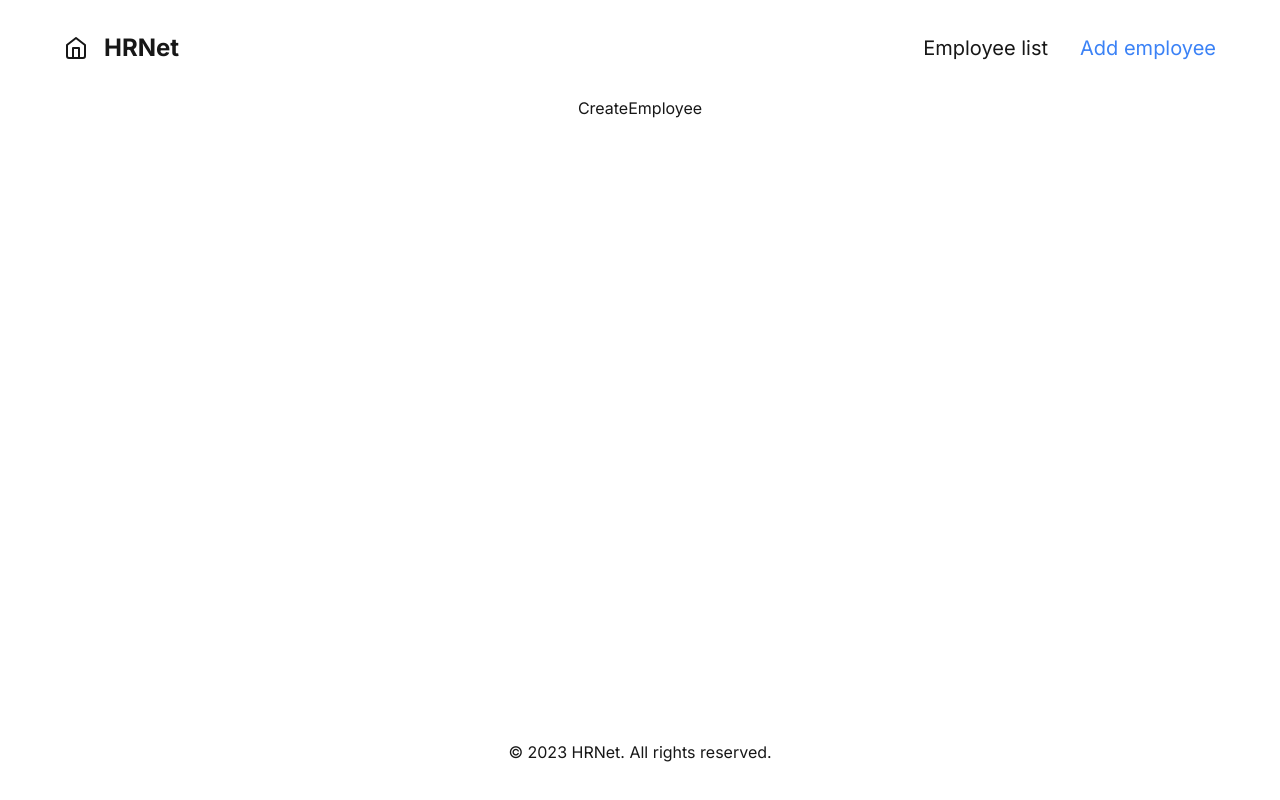
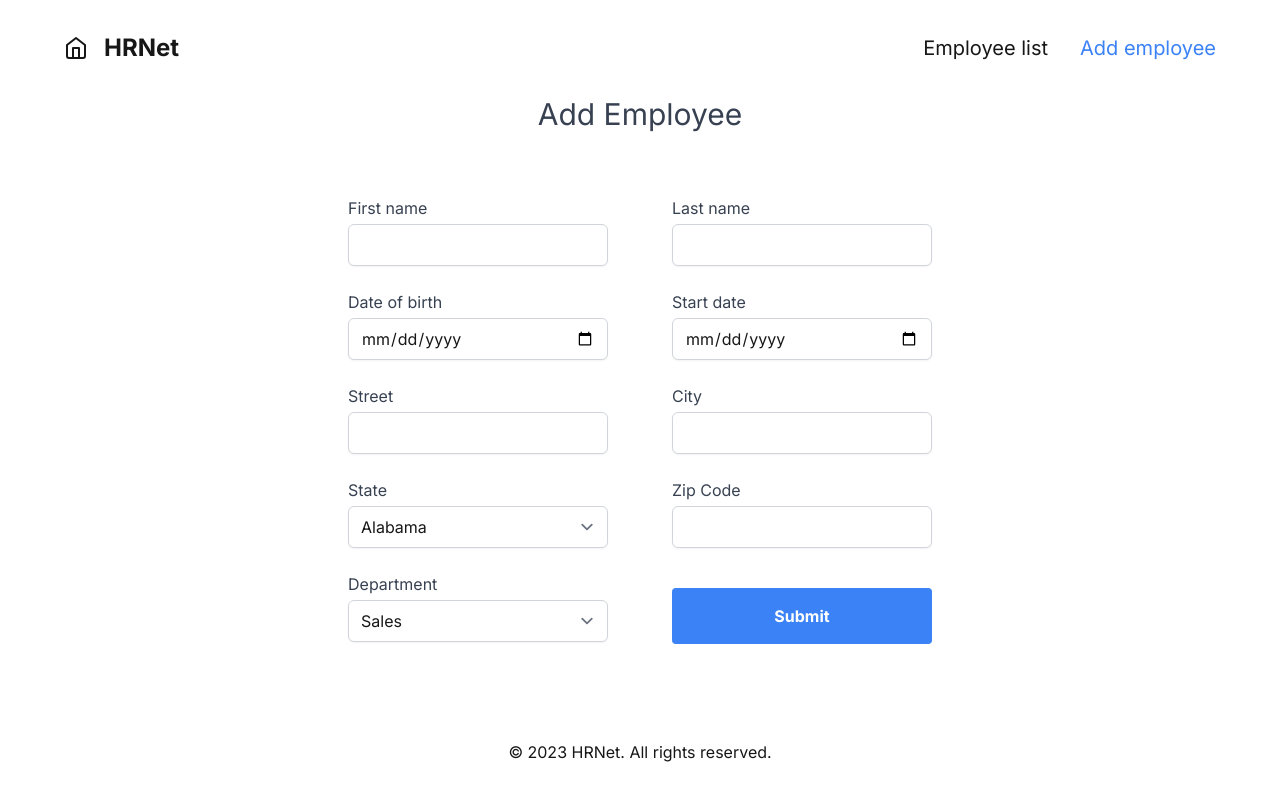
Before and after one commit to vzamboulingame/openclassrooms-projet-14, a React (Vite) app in the folder HRnet-React/: page /employee/create in a window 1280 px wide. Built offline with nearby package versions, Linux system fonts and the light colour scheme.

Commit message:
Completed CreateEmployee Page

```diff
--- a/HRnet-React/src/pages/CreateEmployee.tsx
+++ b/HRnet-React/src/pages/CreateEmployee.tsx
@@ -10,8 +10,203 @@
   return (
     <div>
       <Header />
-      <section className="flex min-h-[calc(100vh-12rem)] flex-col items-center text-neutral-900 ">
-        <h1>CreateEmployee</h1>
+      <section className="flex min-h-[calc(100vh-12rem)] w-full flex-col items-center gap-y-16 text-neutral-900 ">
+        <h2 className="text-3xl text-gray-700">Add Employee</h2>
+
+        <form className="flex flex-row justify-between gap-x-16">
+          <div className="flex flex-col gap-y-6">
+            <div>
+              <label htmlFor="firstName" className="block text-gray-700">
+                First name
+              </label>
+              <input
+                id="firstName"
+                name="firstName"
+                type="text"
+                minLength={2}
+                pattern="(?!^ +$)^.+$"
+                required
+                className="mt-1 block w-full rounded-md border-gray-300 shadow-sm focus:border-indigo-300 focus:ring focus:ring-indigo-200 focus:ring-opacity-50"
+              />
+            </div>
+
+            <div>
+              <label htmlFor="dateOfBirth" className="block text-gray-700">
+                Date of birth
+              </label>
+              <input
+                id="dateOfBirth"
+                name="dateOfBirth"
+                type="date"
+                required
+                className="mt-1 block w-full rounded-md border-gray-300 shadow-sm focus:border-indigo-300 focus:ring focus:ring-indigo-200 focus:ring-opacity-50"
+              />
+            </div>
+
+            <div>
+              <label htmlFor="street" className="block text-gray-700">
+                Street
+              </label>
+              <input
+                id="street"
+                name="street"
+                type="text"
+                minLength={2}
+                pattern="(?!^ +$)^.+$"
+                required
+                className="mt-1 block w-full rounded-md border-gray-300 shadow-sm focus:border-indigo-300 focus:ring focus:ring-indigo-200 focus:ring-opacity-50"
+              />
+            </div>
+
+            <div>
+              <label htmlFor="state" className="block text-gray-700">
+                State
+              </label>
+              <select
+                name="state"
+                id="state"
+                required
+                className="mt-1 block w-full rounded-md border-gray-300 shadow-sm focus:border-indigo-300 focus:ring focus:ring-indigo-200 focus:ring-opacity-50"
+              >
+                <option value="AL">Alabama</option>
+                <option value="AK">Alaska</option>
+                <option value="AZ">Arizona</option>
+                <option value="AR">Arkansas</option>
+                <option value="CA">California</option>
+                <option value="CO">Colorado</option>
+                <option value="CT">Connecticut</option>
+                <option value="DE">Delaware</option>
+                <option value="DC">District Of Columbia</option>
+                <option value="FL">Florida</option>
+                <option value="GA">Georgia</option>
+                <option value="HI">Hawaii</option>
+                <option value="ID">Idaho</option>
+                <option value="IL">Illinois</option>
+                <option value="IN">Indiana</option>
+                <option value="IA">Iowa</option>
+                <option value="KS">Kansas</option>
+                <option value="KY">Kentucky</option>
+                <option value="LA">Louisiana</option>
+                <option value="ME">Maine</option>
+                <option value="MD">Maryland</option>
+                <option value="MA">Massachusetts</option>
+                <option value="MI">Michigan</option>
+                <option value="MN">Minnesota</option>
+                <option value="MS">Mississippi</option>
+                <option value="MO">Missouri</option>
+                <option value="MT">Montana</option>
+                <option value="NE">Nebraska</option>
+                <option value="NV">Nevada</option>
+                <option value="NH">New Hampshire</option>
+                <option value="NJ">New Jersey</option>
+                <option value="NM">New Mexico</option>
+                <option value="NY">New York</option>
+                <option value="NC">North Carolina</option>
+                <option value="ND">North Dakota</option>
+                <option value="OH">Ohio</option>
+                <option value="OK">Oklahoma</option>
+                <option value="OR">Oregon</option>
+                <option value="PA">Pennsylvania</option>
+                <option value="RI">Rhode Island</option>
+                <option value="SC">South Carolina</option>
+                <option value="SD">South Dakota</option>
+                <option value="TN">Tennessee</option>
+                <option value="TX">Texas</option>
+                <option value="UT">Utah</option>
+                <option value="VT">Vermont</option>
+                <option value="VA">Virginia</option>
+                <option value="WA">Washington</option>
+                <option value="WV">West Virginia</option>
+                <option value="WI">Wisconsin</option>
+                <option value="WY">Wyoming</option>
+              </select>
+            </div>
+
+            <div>
+              <label htmlFor="department" className="block text-gray-700">
+                Department
+              </label>
+              <select
+                id="department"
+                name="department"
+                required
+                className="mt-1 block w-full rounded-md border-gray-300 shadow-sm focus:border-indigo-300 focus:ring focus:ring-indigo-200 focus:ring-opacity-50"
+              >
+                <option>Sales</option>
+                <option>Marketing</option>
+                <option>Engineering</option>
+                <option>Human Resources</option>
+                <option>Legal</option>
+              </select>
+            </div>
+          </div>
+
+          <div className="flex flex-col gap-y-6">
+            <div>
+              <label htmlFor="lastName" className="block text-gray-700">
+                Last name
+              </label>
+              <input
+                id="lastName"
+                name="lastName"
+                type="text"
+                minLength={2}
+                pattern="(?!^ +$)^.+$"
+                required
+                className="mt-1 block w-full rounded-md border-gray-300 shadow-sm focus:border-indigo-300 focus:ring focus:ring-indigo-200 focus:ring-opacity-50"
+              />
+            </div>
+
+            <div>
+              <label htmlFor="startDate" className="block text-gray-700">
+                Start date
+              </label>
+              <input
+                id="startDate"
+                name="startDate"
+                type="date"
+                required
+                className="mt-1 block w-full rounded-md border-gray-300 shadow-sm focus:border-indigo-300 focus:ring focus:ring-indigo-200 focus:ring-opacity-50"
+              />
+            </div>
+
+            <div>
+              <label htmlFor="city" className="block text-gray-700">
+                City
+              </label>
+              <input
+                id="city"
+                name="city"
+                type="text"
+                minLength={2}
+                pattern="(?!^ +$)^.+$"
+                required
+                className="mt-1 block w-full rounded-md border-gray-300 shadow-sm focus:border-indigo-300 focus:ring focus:ring-indigo-200 focus:ring-opacity-50"
+              />
+            </div>
+
+            <div>
+              <label htmlFor="zipCode" className="block text-gray-700">
+                Zip Code
+              </label>
+              <input
+                id="zipCode"
+                name="zipCode"
+                type="text"
+                minLength={2}
+                pattern="(?!^ +$)^.+$"
+                required
+                className="mt-1 block w-full rounded-md border-gray-300 shadow-sm focus:border-indigo-300 focus:ring focus:ring-indigo-200 focus:ring-opacity-50"
+              />
+            </div>
+            <button
+              type="submit"
+              className="mt-4 rounded bg-blue-500 px-4 py-4 font-bold text-white hover:bg-blue-700"
+            >
+              Submit
+            </button>
+          </div>
+        </form>
       </section>
       <Footer />
     </div>
```
